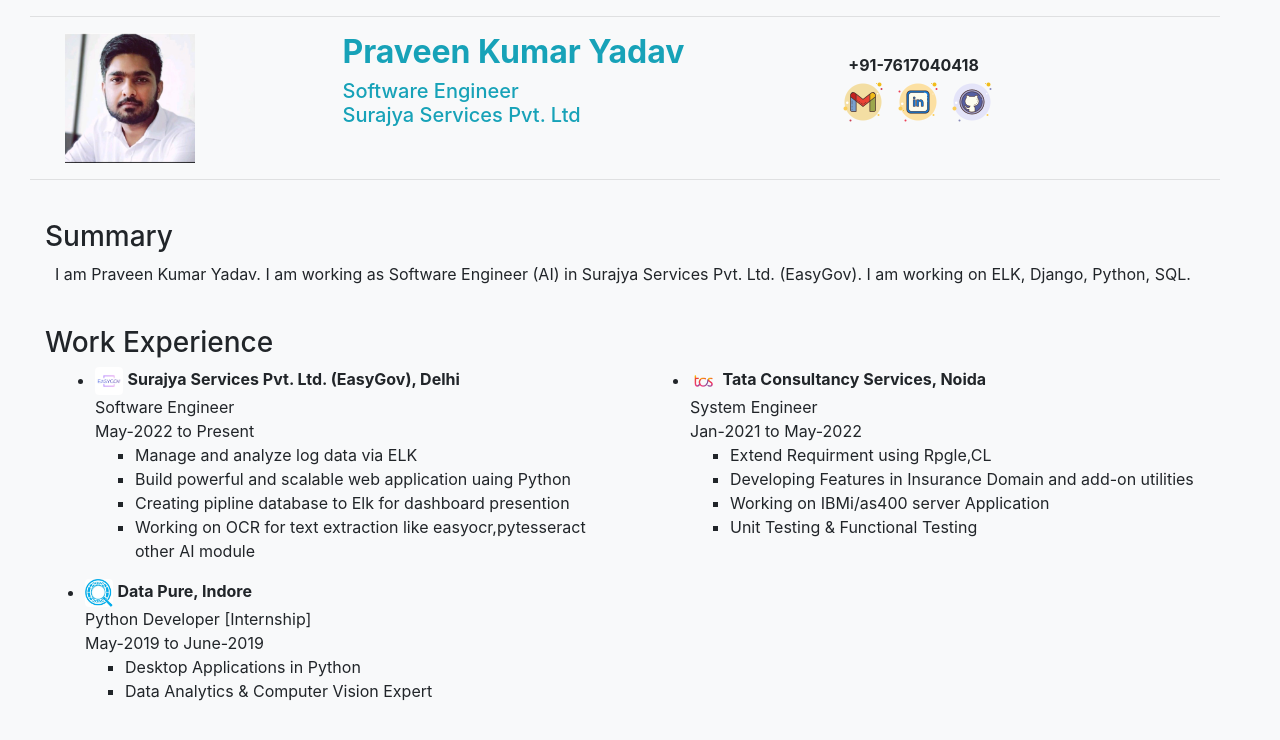
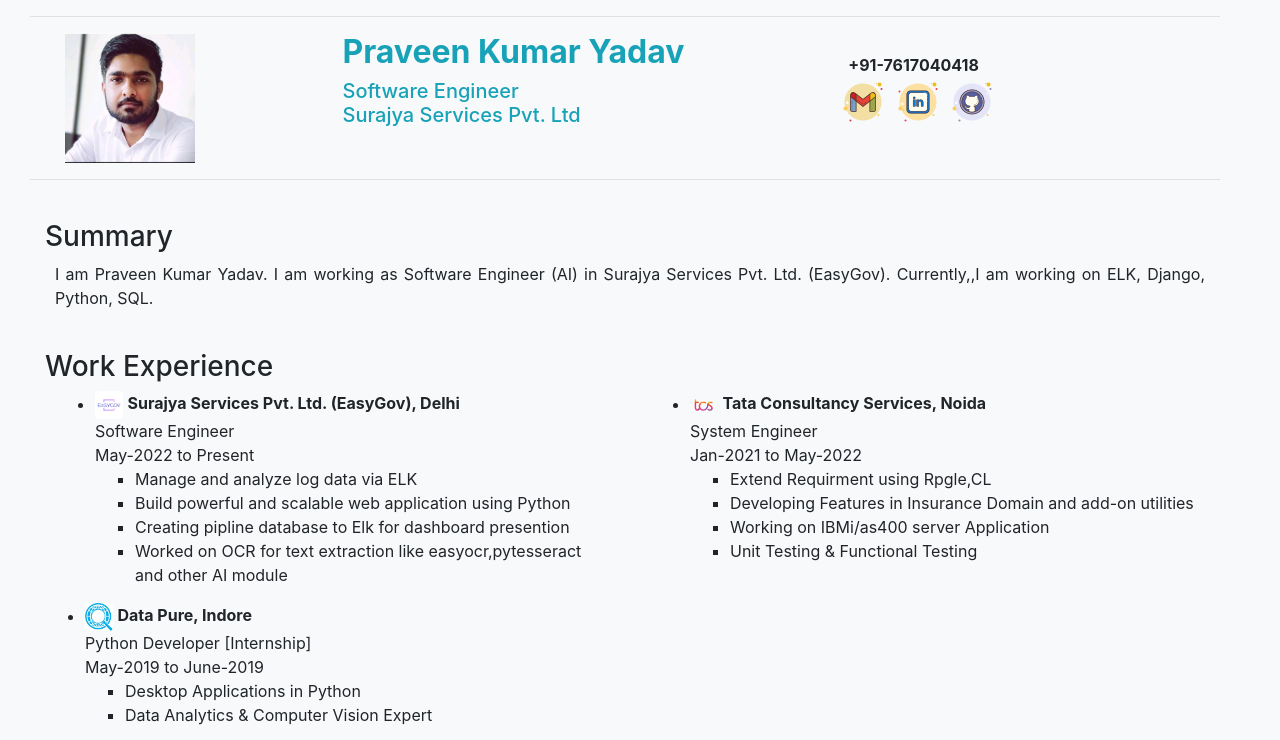
Before and after one commit to praveeny182/praveeny182.github.io, a plain HTML site: page index.html in a window 1280 px wide. Shown: the top 740 px of the page. Drawn offline with Linux system fonts and the light colour scheme.

Commit message:
Update index.html

```diff
--- a/index.html
+++ b/index.html
@@ -60,7 +60,7 @@
 		<br/>
 		<div class="container-fluid">
 			<h3>Summary</h3>
-			<p class="text-justify" style="padding-left: 10px;">I am Praveen Kumar Yadav. I am working as Software Engineer (AI) in Surajya Services Pvt. Ltd. (EasyGov). I am working on ELK, Django, Python, SQL.
+			<p class="text-justify" style="padding-left: 10px;">I am Praveen Kumar Yadav. I am working as Software Engineer (AI) in Surajya Services Pvt. Ltd. (EasyGov). Currently,,I am working on ELK, Django, Python, SQL.
 			</p>
 		</div>
 		<br/>
@@ -78,9 +78,9 @@
 							May-2022 to Present
 							<ul type="square">
 								<li>Manage and analyze log data via ELK</li>
-								<li>Build powerful and scalable web application uaing Python</li>
+								<li>Build powerful and scalable web application using Python</li>
 								<li>Creating pipline database to Elk for dashboard presention</li>
-								<li>Working on OCR for text extraction like easyocr,pytesseract other AI module</li>
+								<li>Worked on OCR for text extraction like easyocr,pytesseract and other AI module</li>
 							</ul>
 						</li>
 
```
